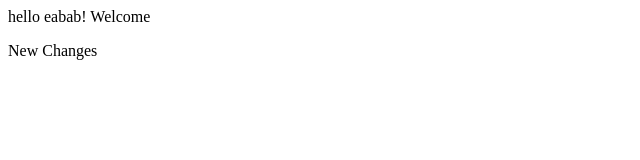
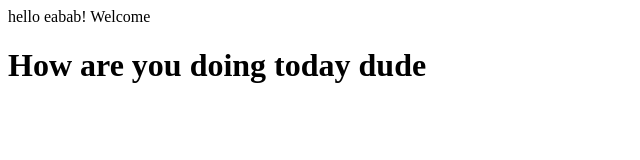
Before and after one commit to almaelvinia/eabab, a plain HTML site: page index.html in a window 1280 px wide. Shown: the whole page, without its empty margins (0-640 px from the left). Drawn offline with Linux system fonts and the light colour scheme.

Commit message:
Unsa ako icommit

```diff
--- a/index.html
+++ b/index.html
@@ -7,6 +7,6 @@
 </head>
 <body>
     hello eabab! Welcome
-    <p>New Changes</p>
+    <h1>How are you doing today dude</h1>
 </body>
 </html>
```
